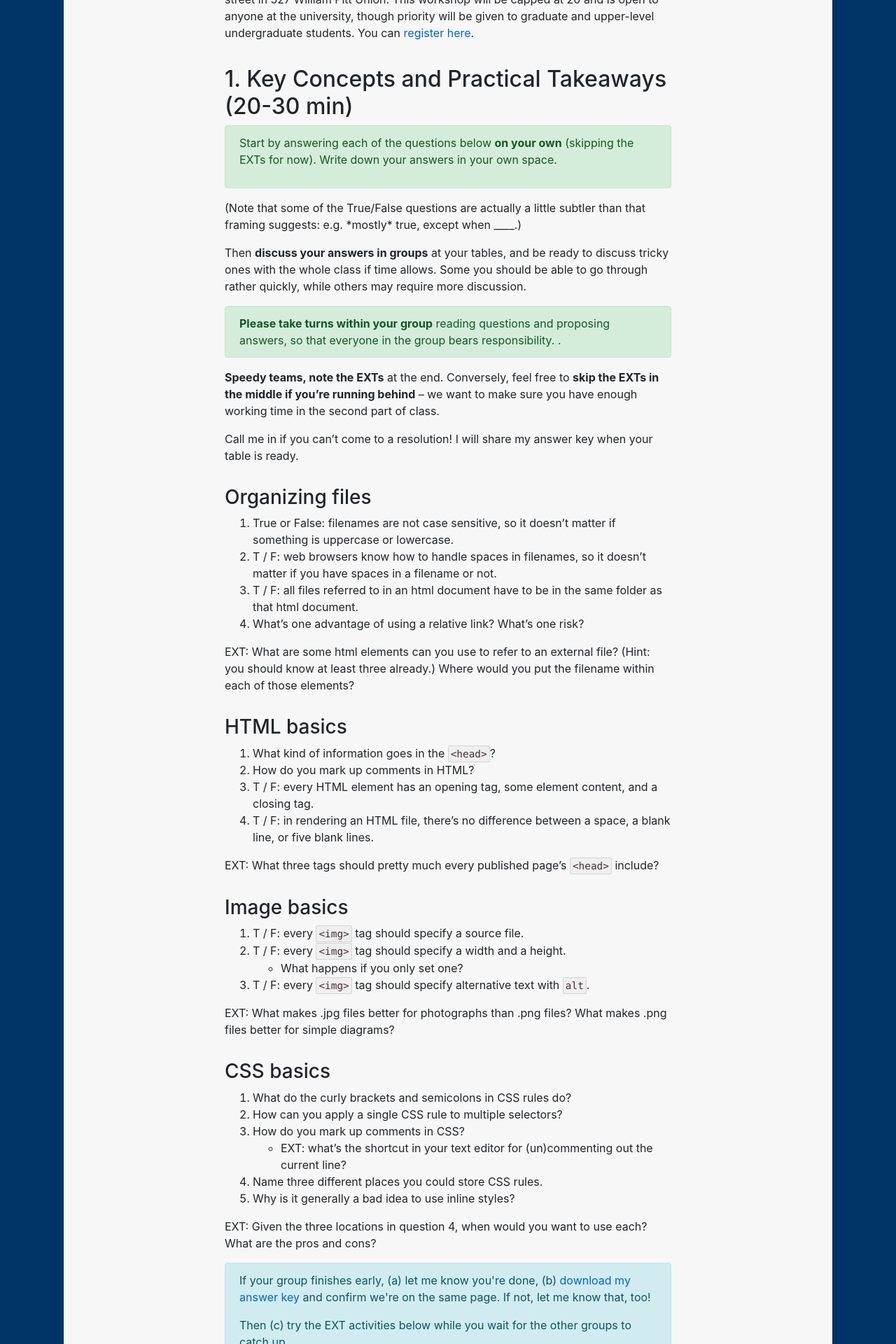
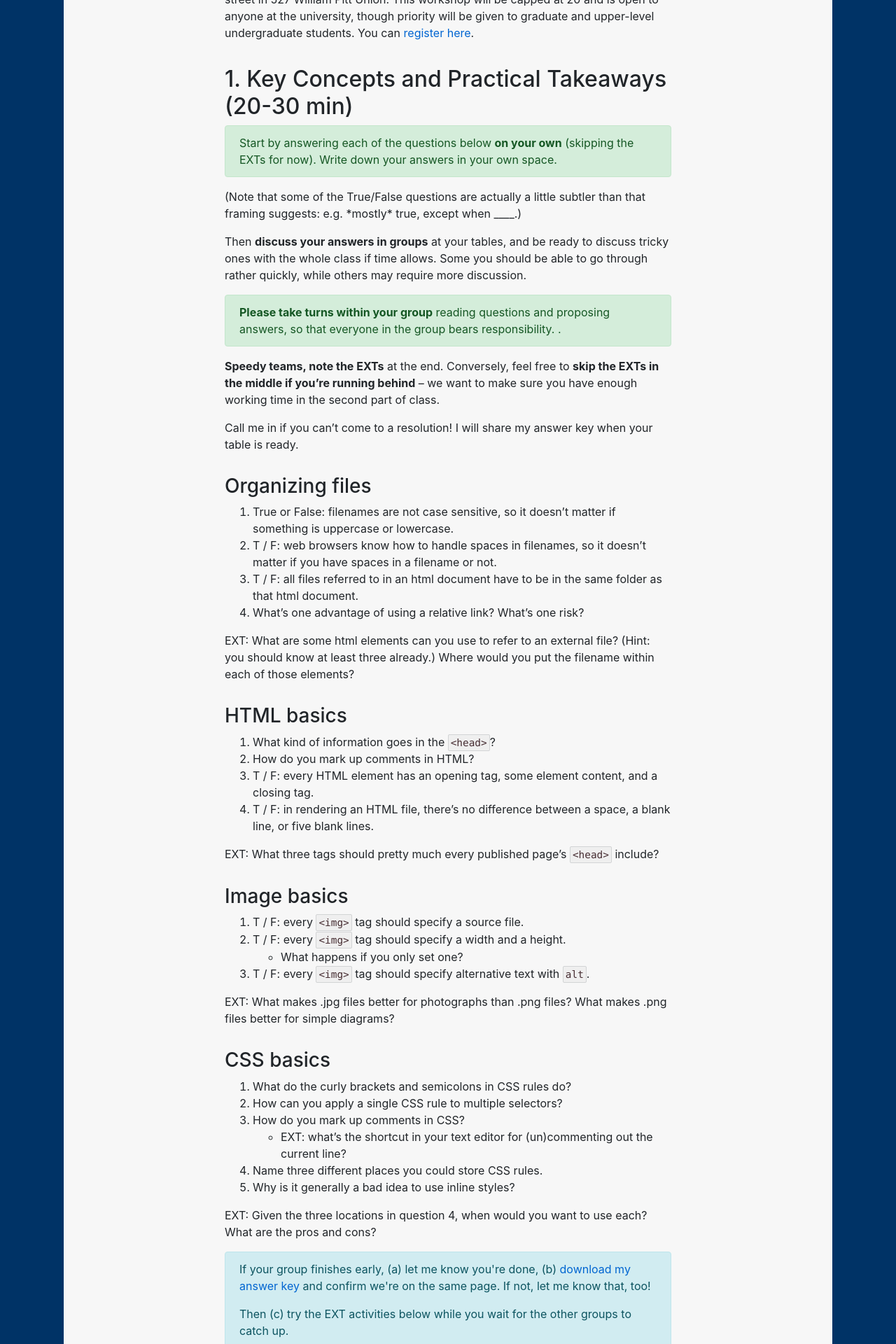
Before and after one commit to benmiller314/cdm2023spring, a Jekyll site: the page built from plans/lesson-17.md, in a window 1280 px wide. Shown: the part 1020-2940 px from the top of the page at 70% size. Built offline with Jekyll 4.4.1, drawn with Linux system fonts in a browser that asks for light colours; our own code applies the rules of GitHub Pages for plain Markdown files.

Commit message:
link fixes
and some minor formatting

```diff
--- a/plans/lesson-17.md
+++ b/plans/lesson-17.md
@@ -26,7 +26,7 @@
 
 ## 1. Key Concepts and Practical Takeaways (20-30 min) <!-- so for a 1:00 start, aim to be done by 3:25 -->
 <div class="alert alert-success">
-<p>Start by answering each of the questions below <strong>on your own</strong> (skipping the EXTs for now). Write down your answers in your own space.</p>
+Start by answering each of the questions below <strong>on your own</strong> (skipping the EXTs for now). Write down your answers in your own space.
 </div>
 <p>(Note that some of the True/False questions are actually a little subtler than that framing suggests: e.g. *mostly* true, except when ____.)</p>
 
@@ -87,7 +87,7 @@
 
 
 <div class="alert alert-info">
-<p>If your group finishes early, (a) let me know you're done, (b) <a href="uploads">download my answer key</a> and confirm we're on the same page. If not, let me know that, too!</p>
+<p>If your group finishes early, (a) let me know you're done, (b) <a href="../uploads">download my answer key</a> and confirm we're on the same page. If not, let me know that, too!</p>
 
 <p>Then (c) try the EXT activities below while you wait for the other groups to catch up.</p>
 </div>
@@ -113,7 +113,7 @@
 
 ## 3. Studio / Practice (45-60 min) <!-- for a 1:00 start, you have to get here by 1:25, ending by 1:35 -->
 
-<div class="alert alert-success">See below for options, then please go to <a href="https://bit.ly/cdm{{site.course.slugterm}}-notes#heading=h.hiw73w6fl2zt">bit.ly/cdm{{site.course.slugterm}}-notes</a> and let me know what you're working on; this helps me figure out where I can be most helpful.</div>
+<div class="alert alert-success">See below for options, then please go to <a href="https://bit.ly/cdm{{site.course.slugterm}}-notes#heading=h.hiw73w6fl2zt#heading=h.jf786cdz1a2q">bit.ly/cdm{{site.course.slugterm}}-notes</a> and let me know what you're working on; this helps me figure out where I can be most helpful.</div>
 
 1. **If your tutorial pages aren't looking like the examples, tell me now, so I can help you get there!** You'll get a lot more out of the later tutorials if you've got these first ones solidly under your belt.
 
@@ -131,7 +131,7 @@
 ## Homework for Next Time
 
 * **Do** more of the [tutorial](https://internetingishard.com/html-and-css/), getting through at least The Box Model (5) and CSS Selectors (6), if you haven't yet.
-  - Remember that I won't assign *all* the sections of the tutorial; you can look ahead in the [schedule]({{site.github_url}}/schedule#unit-4) to see which parts I expect you to read and do, and what's beyond baseline. You can probably skip Floats, for example... and I'll ask you to look at some Grid tutorials that aren't part of the main series.
+  - Remember that I won't assign *all* the sections of the tutorial; you can look ahead in the [schedule]({{site.github_url}}/schedule#current) to see which parts I expect you to read and do, and what's beyond baseline. You can probably skip Floats, for example... and I'll ask you to look at some Grid tutorials that aren't part of the main series.
 * Please do, though **read** more about [how CSS selectors work](https://css-tricks.com/how-css-selectors-work/) *OR* if you prefer game-based learning to straight-up reading, try loading and clearing plates at the delightful [CSS Diner](https://flukeout.github.io/). (There's still reading, in the sidebar, which tells you how to win the round.)
 * As you're able to get the tutorials working, you can start adapting the files there to include your own content; save those more personalized files in the _docs_ folder.
   - Save and commit as you go!
```
